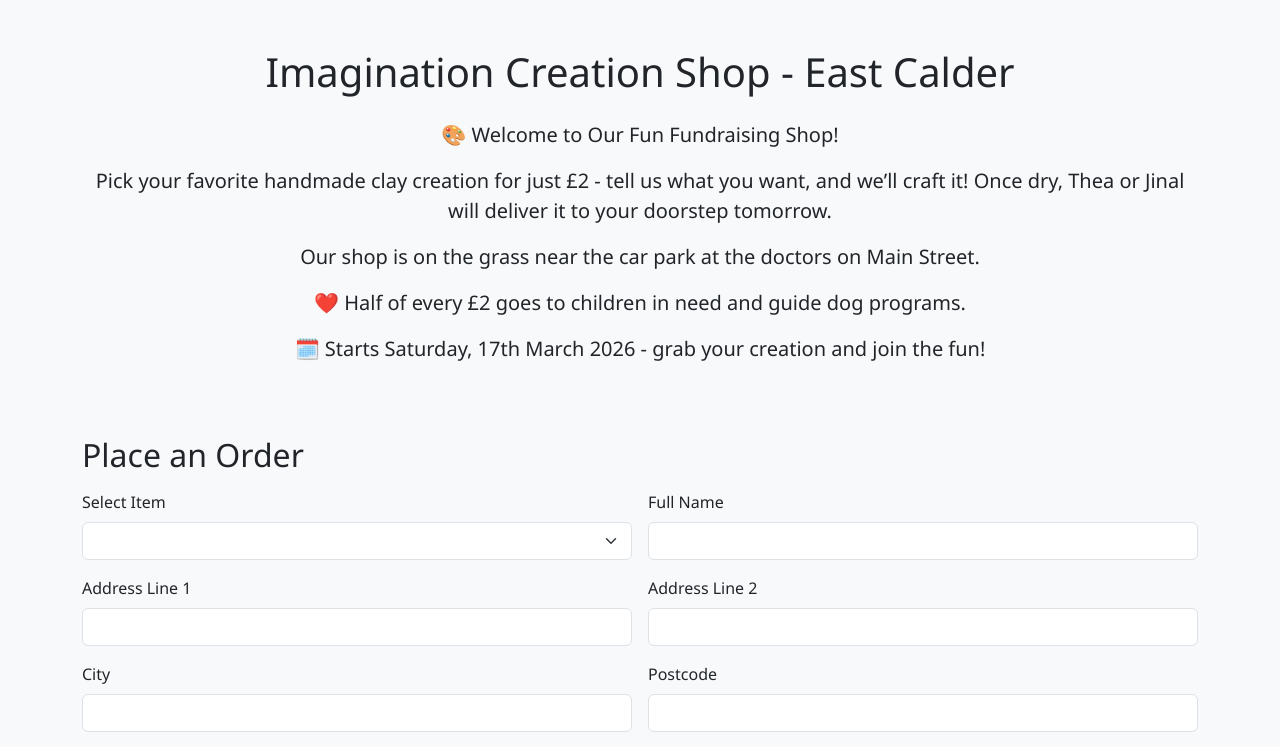
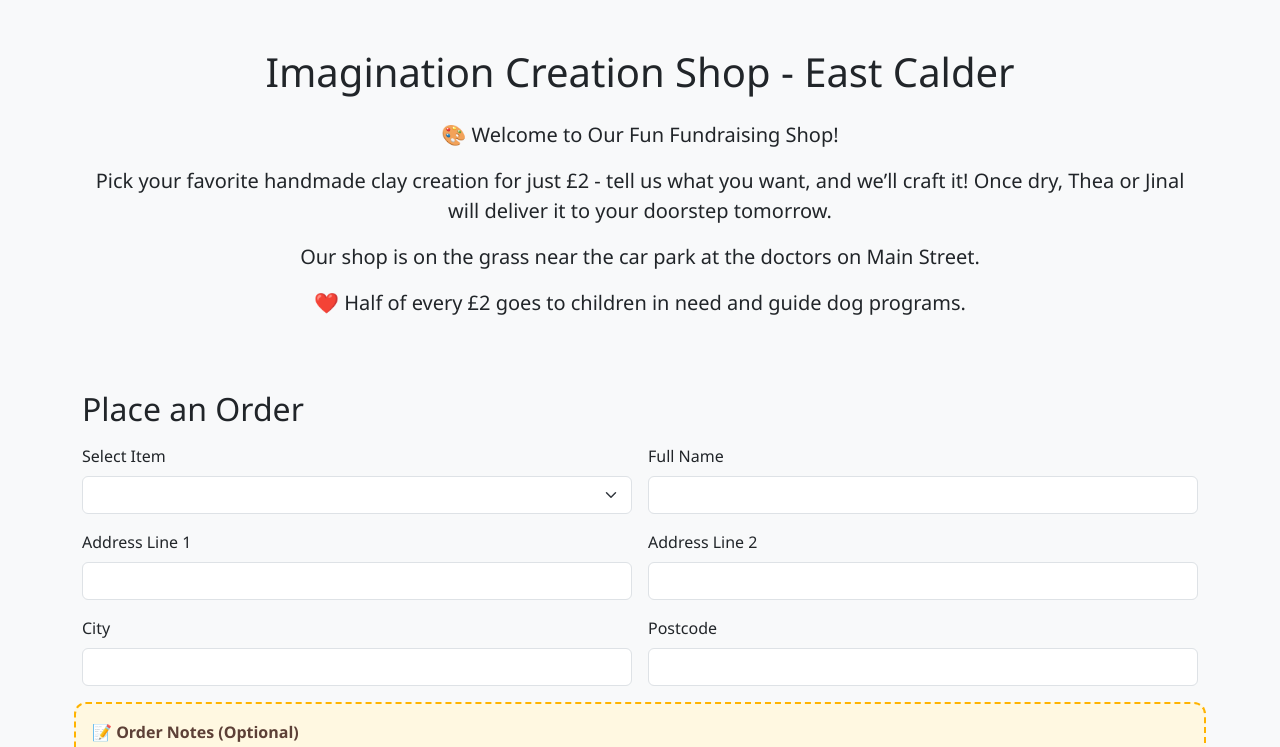
Before and after one commit to vkmalik/imagination-creation, a website: page public/index.html in a window 1280 px wide. Shown: the top 747 px of the page. Drawn offline with nearby package versions, Linux system fonts and the light colour scheme; no server answers.

Commit message:
update launch date

```diff
--- a/public/index.html
+++ b/public/index.html
@@ -3,6 +3,8 @@
   <head>
     <meta charset="UTF-8" />
     <meta name="viewport" content="width=device-width, initial-scale=1" />
+
+    <link rel="icon" href="favicon.ico" type="image/x-icon" />
     <title>Imagination Creation Shop - East Calder</title>
     <link
       href="https://cdn.jsdelivr.net/npm/bootstrap@5.3.0/dist/css/bootstrap.min.css"
@@ -31,10 +33,10 @@
         <p class="lead">
           ❤️ Half of every £2 goes to children in need and guide dog programs.
         </p>
-        <p class="lead">
-          🗓️ Starts <strong>Saturday, 17th March 2026</strong> - grab your
+        <!-- <p class="lead">
+          🗓️ Starts <strong>Saturday, 17th Apr 2026</strong> - grab your
           creation and join the fun!
-        </p>
+        </p> -->
       </div>
 
       <div id="items-container" class="row g-4 mb-5"></div>
```
Also changed, not shown: public/favicon.ico (added), 1 other file.
